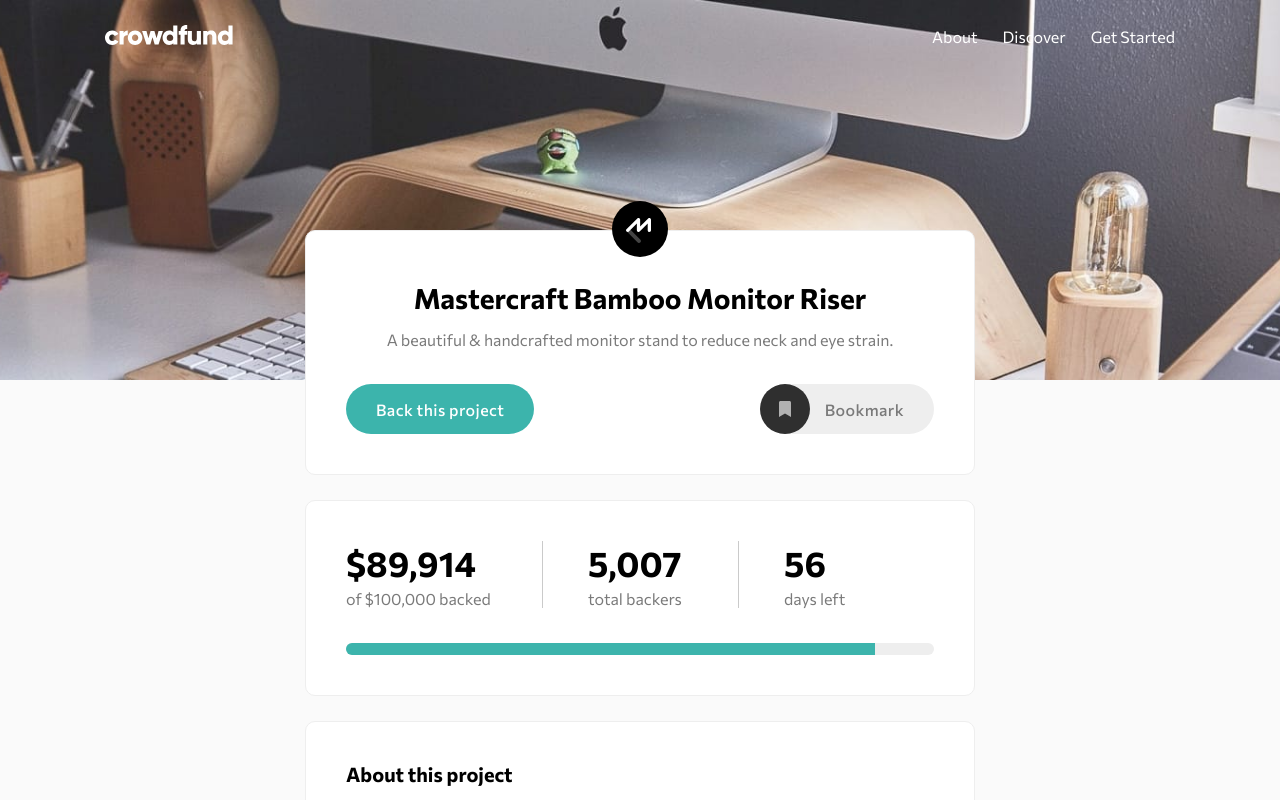
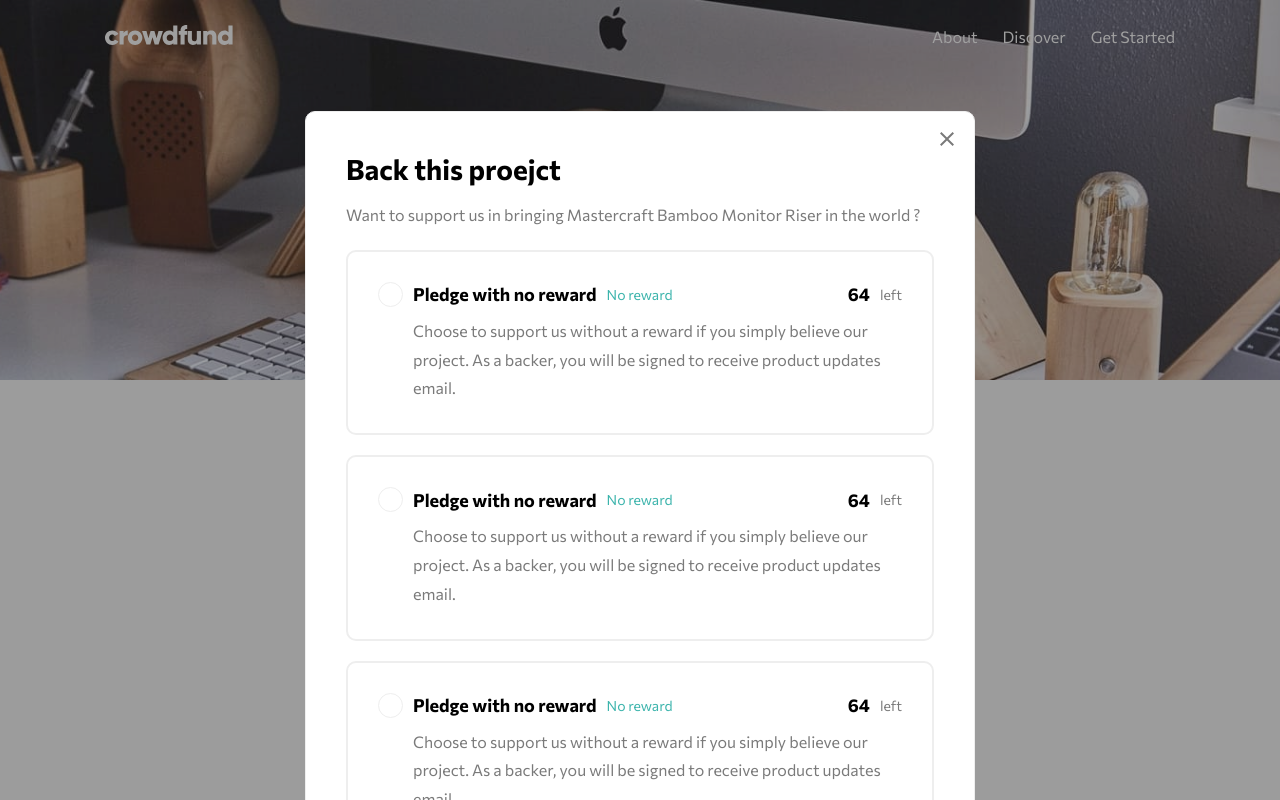
Before and after one commit to SubxX/croudfunding-app-ui, a React (Create React App) app: page / in a window 1280 px wide. Shown: the top 800 px of the page. Built offline with nearby package versions, Linux system fonts and the light colour scheme.

Commit message:
popup selectable card feature

```diff
--- a/src/components/BackProjectModal.tsx
+++ b/src/components/BackProjectModal.tsx
@@ -1,8 +1,11 @@
-import { MouseEvent } from "react";
+import { MouseEvent, useState } from "react";
 import Main from "./sub-components/Main";
 import { IoMdClose } from "react-icons/io";
+import DonateCard from "./sub-components/DonateCard";
 
 const BackProjectModal = ({ closePopup }: any) => {
+  const [selected, setSelected] = useState(null);
+
   const preventClose = (e: MouseEvent<HTMLButtonElement>) => {
     e.stopPropagation();
   };
@@ -19,10 +22,18 @@ const BackProjectModal = ({ closePopup }: any) => {
         <IoMdClose size={24} />
       </button>
       <p>Back this proejct</p>
-      <span>
+      <span className="text-gray">
         Want to support us in bringing Mastercraft Bamboo Monitor Riser in the
         world ?
       </span>
+      {[1, 2, 3, 4, 5, 6].map((itm, i) => (
+        <DonateCard
+          key={itm}
+          index={i}
+          selected={i === selected}
+          setSelected={setSelected}
+        />
+      ))}
     </Main>
   );
 };
--- a/src/components/ProjectHeader.tsx
+++ b/src/components/ProjectHeader.tsx
@@ -5,7 +5,7 @@ import Modal from "./sub-components/Modal";
 import BackProjectModal from "./BackProjectModal";
 
 const ProjectHeader = () => {
-  const [popup, setPopup] = useState<boolean>(false);
+  const [popup, setPopup] = useState<boolean>(true);
 
   const openPopup = () => setPopup(true);
   const closePoup = () => setPopup(false);
@@ -47,11 +47,9 @@ const ProjectHeader = () => {
         </button>
       </div>
 
-      {popup && (
-        <Modal closePopup={closePoup}>
-          <BackProjectModal />
-        </Modal>
-      )}
+      <Modal isOpen={popup} closePopup={closePoup}>
+        <BackProjectModal />
+      </Modal>
     </Main>
   );
 };
--- /dev/null
+++ b/src/components/sub-components/DonateCard.tsx
@@ -0,0 +1,68 @@
+import { useEffect, useRef } from "react";
+import { MdAttachMoney } from "react-icons/md";
+const DonateCard = ({ selected, index, setSelected }: any) => {
+  const changeSelected = () => {
+    setSelected(index);
+  };
+
+  return (
+    <div
+      className={`donate-card ${selected ? "dontate-card-selected" : ""}`}
+      onClick={changeSelected}
+    >
+      <div className="donate-card-body">
+        <div className="checkbox"></div>
+
+        <div className="card-title">
+          <p>Pledge with no reward</p>
+          <span className="text-primary text-xs">No reward</span>
+        </div>
+
+        <div className="flex items-center card-extras">
+          <p>64</p>
+          <span className="text-gray text-xs">left</span>
+        </div>
+
+        <div className="card-content text-gray">
+          Choose to support us without a reward if you simply believe our
+          project. As a backer, you will be signed to receive product updates
+          email.
+        </div>
+      </div>
+      {selected && (
+        <div className="donate-card-actions">
+          <p className="text-gray">Enter your pledge</p>
+          <div className="action-btns flex items-center">
+            <DonateCardInput initialValue={25} />
+            <button className="btn btn-default">Continue</button>
+          </div>
+        </div>
+      )}
+    </div>
+  );
+};
+
+export default DonateCard;
+
+const DonateCardInput = ({ initialValue }: any) => {
+  const ioref = useRef<HTMLInputElement>(null);
+
+  useEffect(() => {
+    if (ioref.current) {
+      ioref.current.focus();
+    }
+  }, []);
+
+  return (
+    <div className="relative donate-card-input">
+      <MdAttachMoney size={24} />
+      <input
+        ref={ioref}
+        type="number"
+        min={initialValue}
+        placeholder={`$ ${initialValue}`}
+        defaultValue={initialValue}
+      />
+    </div>
+  );
+};
--- a/src/components/sub-components/Modal.tsx
+++ b/src/components/sub-components/Modal.tsx
@@ -1,8 +1,16 @@
-import { cloneElement, Children } from "react";
-const Modal = ({ children, closePopup }: any) => {
+import { cloneElement, Children, useEffect } from "react";
+const Modal = ({ isOpen, children, closePopup }: any) => {
   if (Children.toArray(children).length > 1)
     throw Error("Only accepts single children");
 
+  useEffect(() => {
+    const body = document.querySelector("html");
+    isOpen
+      ? body?.classList.add("overflow-y-hidden")
+      : body?.classList.remove("overflow-y-hidden");
+  }, [isOpen]);
+
+  if (!isOpen) return null;
   return (
     <div className="backdrop" onClick={closePopup}>
       <div className="modal">
--- a/src/styles.css
+++ b/src/styles.css
@@ -20,6 +20,9 @@ body {
   box-sizing: border-box;
   padding: 0;
   margin: 0;
+}
+.overflow-y-hidden {
+  overflow-y: hidden;
 }
 button {
   background: none;
@@ -76,7 +79,7 @@ button:focus {
 .main-div {
   border-radius: var(--radius);
   background: #fff;
-  padding: 40px 30px;
+  padding: 30px;
   border: 1px solid var(--gray-light);
 }
 .btn {
@@ -123,12 +126,14 @@ button:focus {
   height: 100%;
   background: rgba(0, 0, 0, 0.377);
   z-index: 20;
+  overflow-y: auto;
+  overflow-x: hidden;
+  /* display: inline-flex;
+  align-items: center;
+  justify-content: center; */
 }
 .modal {
-  position: absolute;
-  top: 50%;
-  left: 50%;
-  transform: translate(-50%, -50%);
+  margin: 12vh auto 50px auto;
   z-index: 30;
   width: 100%;
   max-width: var(--container-width);
@@ -223,22 +228,22 @@ nav .menu-opener-btn {
   transform: translateX(-50%);
   top: -30px;
 }
-.project-header .btn-gray span {
+.project-header .actions .btn-gray span {
   display: none;
 }
-.project-header .btn-gray {
+.project-header .actions .btn-gray {
   padding: 0;
   width: 50px;
   flex: none;
 }
-.project-header .btn-default {
+.project-header .actions .btn-default {
   margin-right: 10px;
 }
 @media (min-width: 700px) {
-  .project-header .btn-gray span {
+  .project-header .actions .btn-gray span {
     display: block;
   }
-  .project-header .btn-gray {
+  .project-header .actions .btn-gray {
     padding: 0 30px 0 65px;
     width: auto;
   }
@@ -338,7 +343,6 @@ nav .menu-opener-btn {
   margin-top: 10px;
   line-height: 1.8;
 }
-
 .product .product-extras p {
   font-size: 35px;
   font-weight: 700;
@@ -346,5 +350,175 @@ nav .menu-opener-btn {
 .product .product-extras span {
   padding-left: 10px;
 }
+
+/* BACKUP PROJECT */
+.back-project-modal {
+  overflow-y: auto;
+}
+.back-project-modal > p {
+  font-size: 28px;
+  font-weight: 700;
+  margin-bottom: 15px;
+}
+.back-project-modal > span {
+  line-height: 1.8;
+  display: block;
+}
+
+/* DONATION CARD  */
+.donate-card {
+  margin-top: 20px;
+  border-radius: var(--radius);
+  border: 2px solid var(--gray-light);
+  cursor: pointer;
+  transition: border-color 0.25s ease;
+}
+
+.donate-card .checkbox {
+  width: 25px;
+  height: 25px;
+  border-radius: 50%;
+  border: 1px solid var(--gray-light);
+  position: relative;
+  transition: border-color 0.25s ease;
+}
+.donate-card .checkbox::after {
+  content: "";
+  position: absolute;
+  width: 60%;
+  height: 60%;
+  top: 50%;
+  left: 50%;
+  transform: translate(-50%, -50%);
+  background: transparent;
+  border-radius: 50%;
+}
+.donate-card .donate-card-body {
+  padding: 30px 30px;
+  display: grid;
+  grid-template-columns: auto 1fr auto;
+  gap: 10px;
+}
+.donate-card .donate-card-body p {
+  font-weight: 700;
+  font-size: 18px;
+  padding-right: 10px;
+}
+.donate-card .card-content {
+  line-height: 1.8;
+  grid-column: span 3;
+}
+.donate-card .card-title {
+  grid-column: span 2;
+}
+.donate-card .card-title p {
+  padding-right: 0;
+  transition: color 0.25s ease;
+}
+.donate-card .card-extras {
+  grid-row: 3;
+  grid-column: span 2;
+}
+.donate-card-actions {
+  padding: 20px 30px;
+  border-top: 1px solid var(--gray-light);
+  display: flex;
+  align-items: center;
+  justify-content: center;
+  flex-direction: column;
+}
+.donate-card-actions p {
+  margin-bottom: 15px;
+}
+.donate-card-input input {
+  border: none;
+  background: none;
+  padding: 10px;
+  border: 1px solid var(--gray-light);
+  border-radius: 50px;
+  height: 50px;
+  padding-left: 20px;
+  width: 100px;
+  text-align: center;
+  font-weight: 700;
+  transition: 0.25s ease;
+  font-family: inherit;
+  -moz-appearance: textfield;
+}
+.donate-card-input input::-webkit-outer-spin-button,
+.donate-card-input input::-webkit-inner-spin-button {
+  -webkit-appearance: none;
+  margin: 0;
+}
+
+.donate-card-input input:focus {
+  outline: none;
+  border-color: var(--primary-light);
+}
+.donate-card-input svg {
+  position: absolute;
+  top: 50%;
+  left: 8px;
+  transform: translateY(-50%);
+  color: var(--gray-light);
+}
+.donate-card .action-btns {
+  flex-direction: column;
+}
+.donate-card-input {
+  margin-bottom: 10px;
+}
+
+.dontate-card-selected {
+  cursor: initial;
+}
+.donate-card:hover:not(.dontate-card-selected) .checkbox {
+  border-color: var(--primary-light);
+}
+.donate-card:hover .card-title p,
+.dontate-card-selected .card-title p {
+  color: var(--primary-light);
+}
+.dontate-card-selected {
+  border-color: var(--primary-light);
+}
+.dontate-card-selected .checkbox::after {
+  background: var(--primary-light);
+}
+
+@media (min-width: 350px) {
+  .donate-card .action-btns {
+    flex-direction: row;
+  }
+  .donate-card-input {
+    margin: 0 10px 0 0;
+  }
+}
+
 @media (min-width: 768px) {
+  .donate-card-actions p {
+    margin-bottom: 0;
+  }
+  .donate-card-actions {
+    flex-direction: row;
+    justify-content: space-between;
+  }
 }
+
+@media (min-width: 1024px) {
+  .donate-card .card-title {
+    grid-column: span 1;
+    display: flex;
+    align-items: center;
+  }
+  .donate-card .card-title p {
+    padding-right: 10px;
+  }
+  .donate-card .card-content {
+    grid-column: 2/4;
+  }
+  .donate-card .card-extras {
+    grid-row: 1;
+    grid-column: 3;
+  }
+}
```
